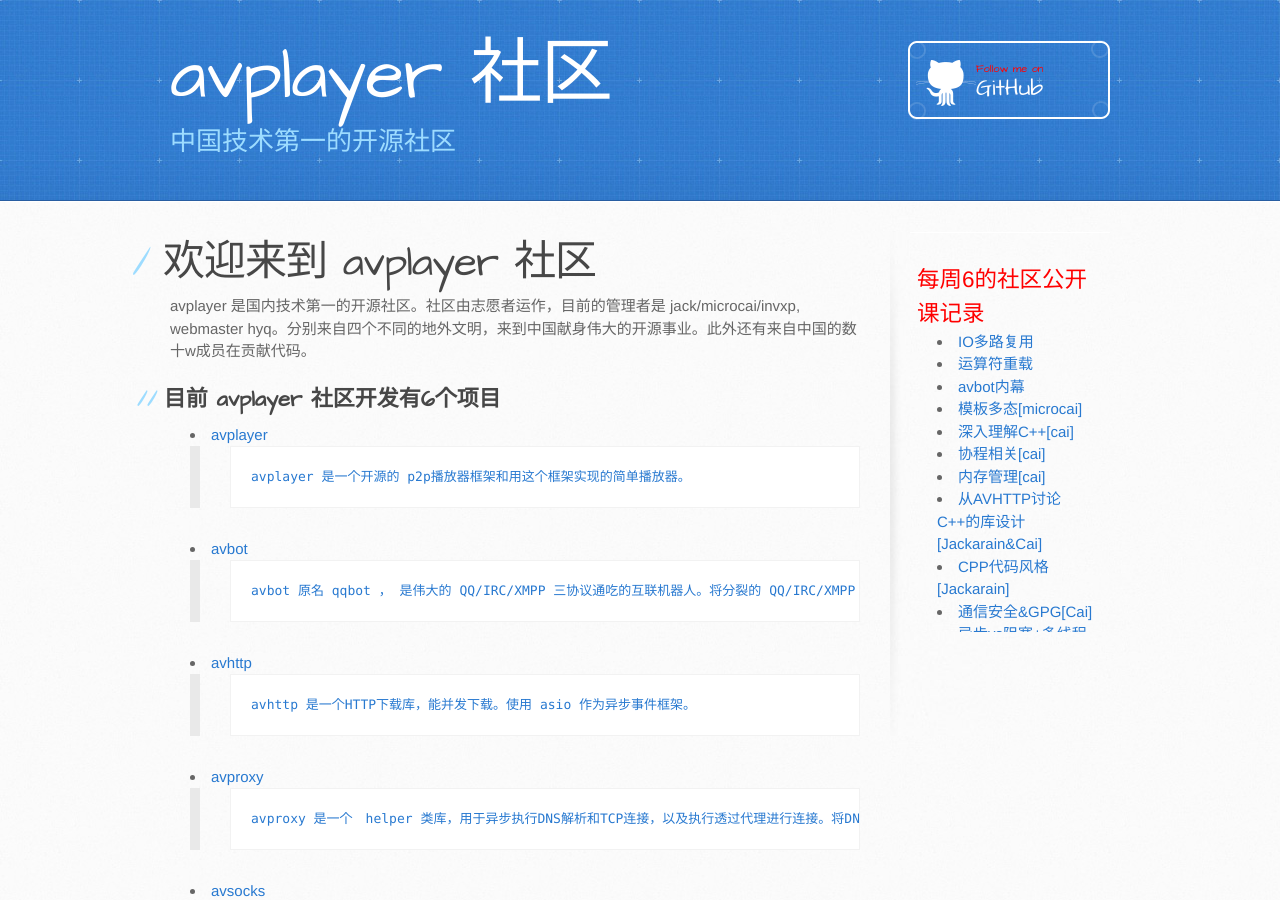
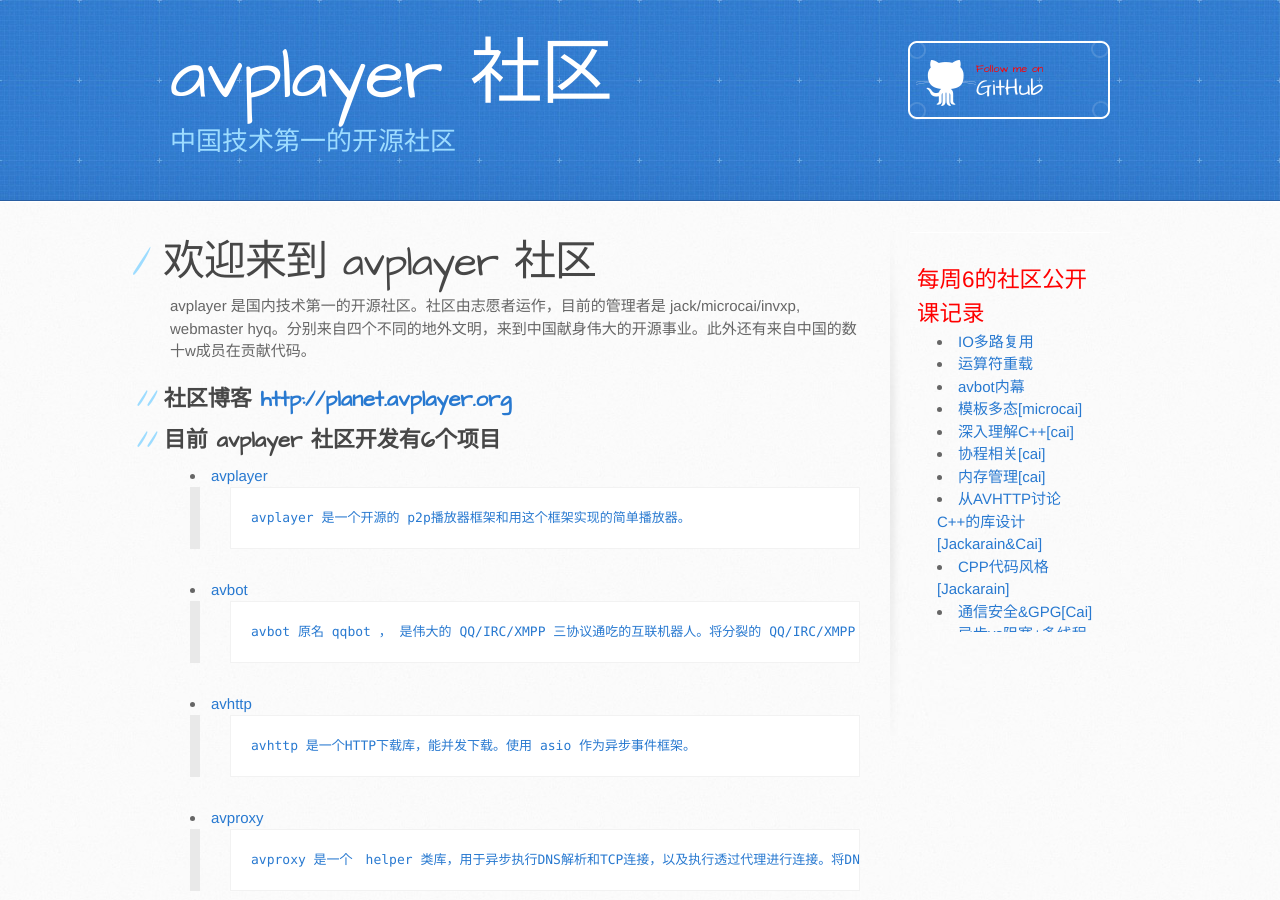
Before and after one commit to avplayer/avplayer.github.com, a Jekyll site: the page built from index.md, in a window 1280 px wide and 900 px high. Built offline with Jekyll 4.4.1, drawn with Linux system fonts in a browser that asks for light colours; Markdown is read by kramdown in place of the engine named in the settings.

Commit message:
社区博客

```diff
--- a/index.md
+++ b/index.md
@@ -8,6 +8,8 @@
 ===
 
 avplayer 是国内技术第一的开源社区。社区由志愿者运作，目前的管理者是 jack/microcai/invxp, webmaster hyq。分别来自四个不同的地外文明，来到中国献身伟大的开源事业。此外还有来自中国的数十w成员在贡献代码。
+
+## 社区博客 [http://planet.avplayer.org](http://planet.avplayer.org)
 
 ## 目前 avplayer 社区开发有6个项目
 
```
